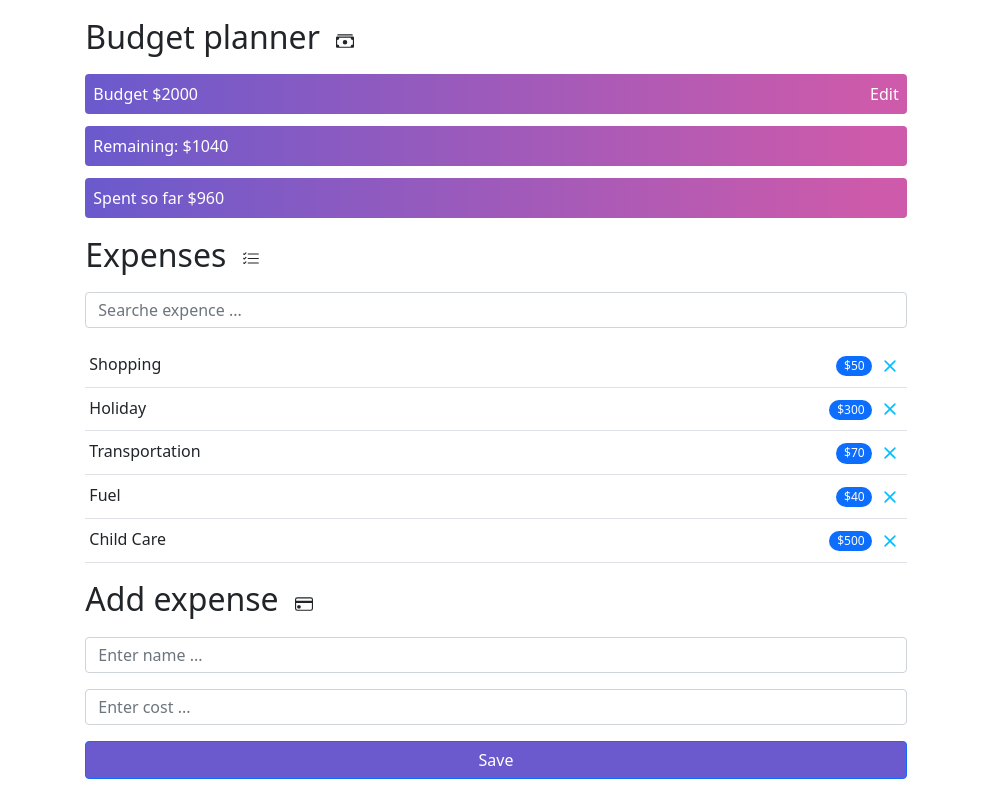
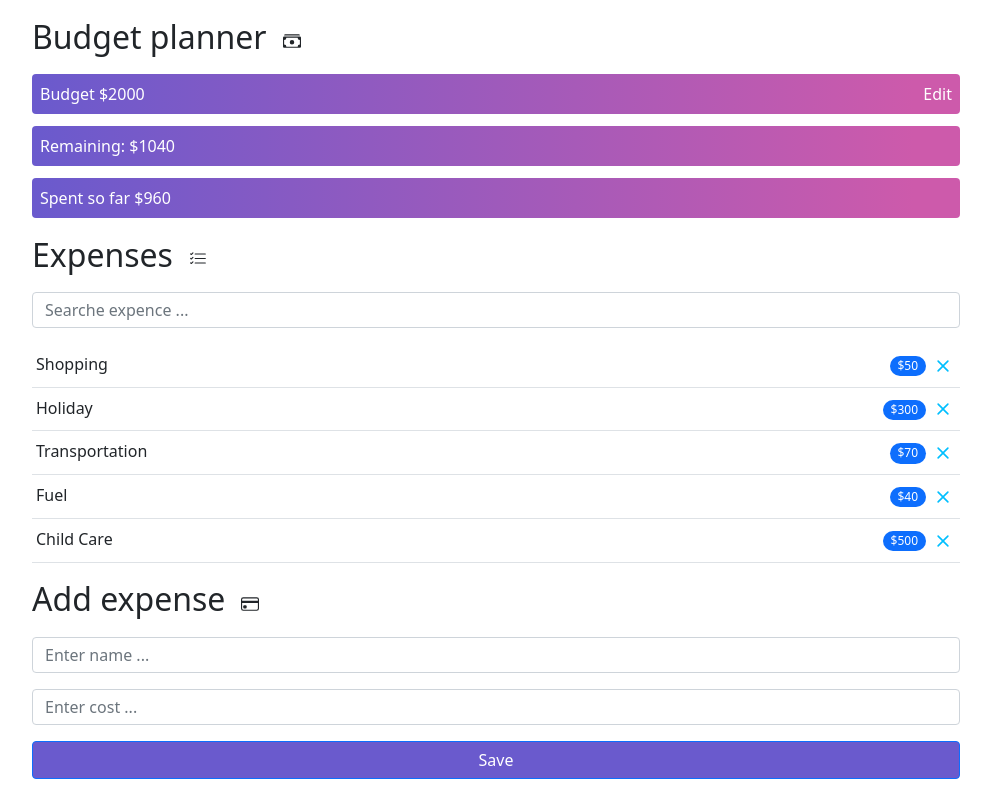
Before and after one commit to EvgenyWas/Simple-Budget-App, a plain HTML site: page index.html in a window 1280 px wide. Shown: the whole page, without its empty margins (144-1135 px from the left). Drawn offline with nearby package versions, Linux system fonts and the light colour scheme.

Commit message:
Update index.html

```diff
--- a/index.html
+++ b/index.html
@@ -10,7 +10,7 @@
 </head>
 <body>
    <div class="d-flex flex-column align-items-center">
-    <div class="p-3 col-12 col-md-10 col-xl-8">
+    <div class="p-3 col-12 col-md-11 col-lg-10 col-xl-9">
         <div class="d-flex align-items-center mb-2">
             <h2>Budget planner</h2>
             <svg xmlns="http://www.w3.org/2000/svg" width="50" height="50" fill="currentColor" class="bi bi-cash-stack px-3" viewBox="0 0 16 16">
```
